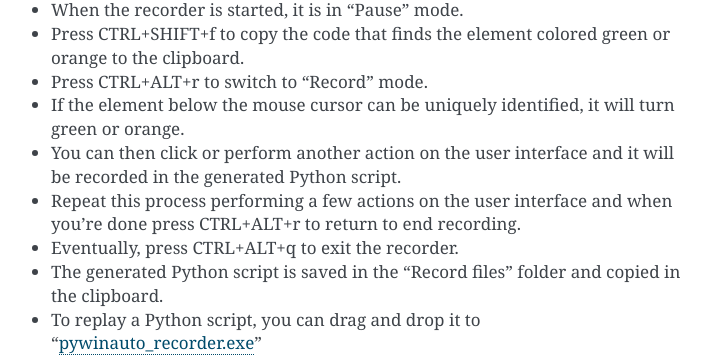
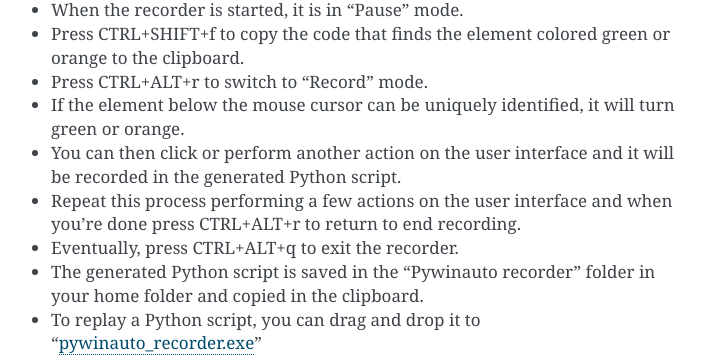
Before and after one commit to beuaaa/pywinauto_recorder, a Sphinx documentation site: the page built from docs/pywinauto_recorder_exe.rst, in a window 1280 px wide and 900 px high, scrolled down 389 px, cut to the strip 0-361 px from the top of the window. Shown: the whole strip, without its empty margins (399-1109 px from the left). Built offline with Sphinx 7.4.7, drawn with Linux system fonts in a browser that asks for light colours.

```diff
--- a/docs/pywinauto_recorder_exe.rst
+++ b/docs/pywinauto_recorder_exe.rst
@@ -19,7 +19,7 @@
 - You can then click or perform another action on the user interface and it will be recorded in the generated Python script.
 - Repeat this process performing a few actions on the user interface and when you're done press CTRL+ALT+r to return to end recording.
 - Eventually, press CTRL+ALT+q to exit the recorder.
-- The generated Python script is saved in the "Record files" folder and copied in the clipboard.
+- The generated Python script is saved in the "Pywinauto recorder" folder in your home folder and copied in the clipboard.
 - To replay a Python script, you can drag and drop it to "pywinauto_recorder.exe_"
 
 .. raw:: html
```
